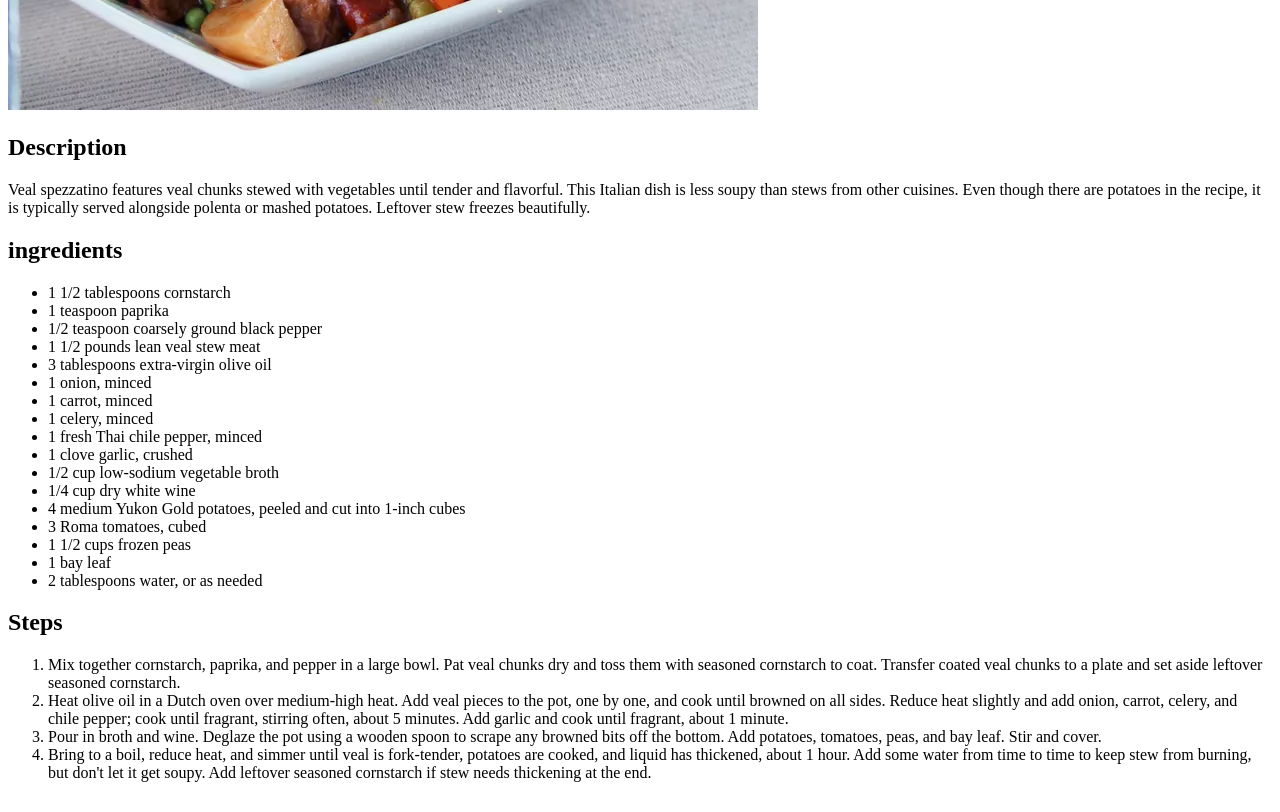
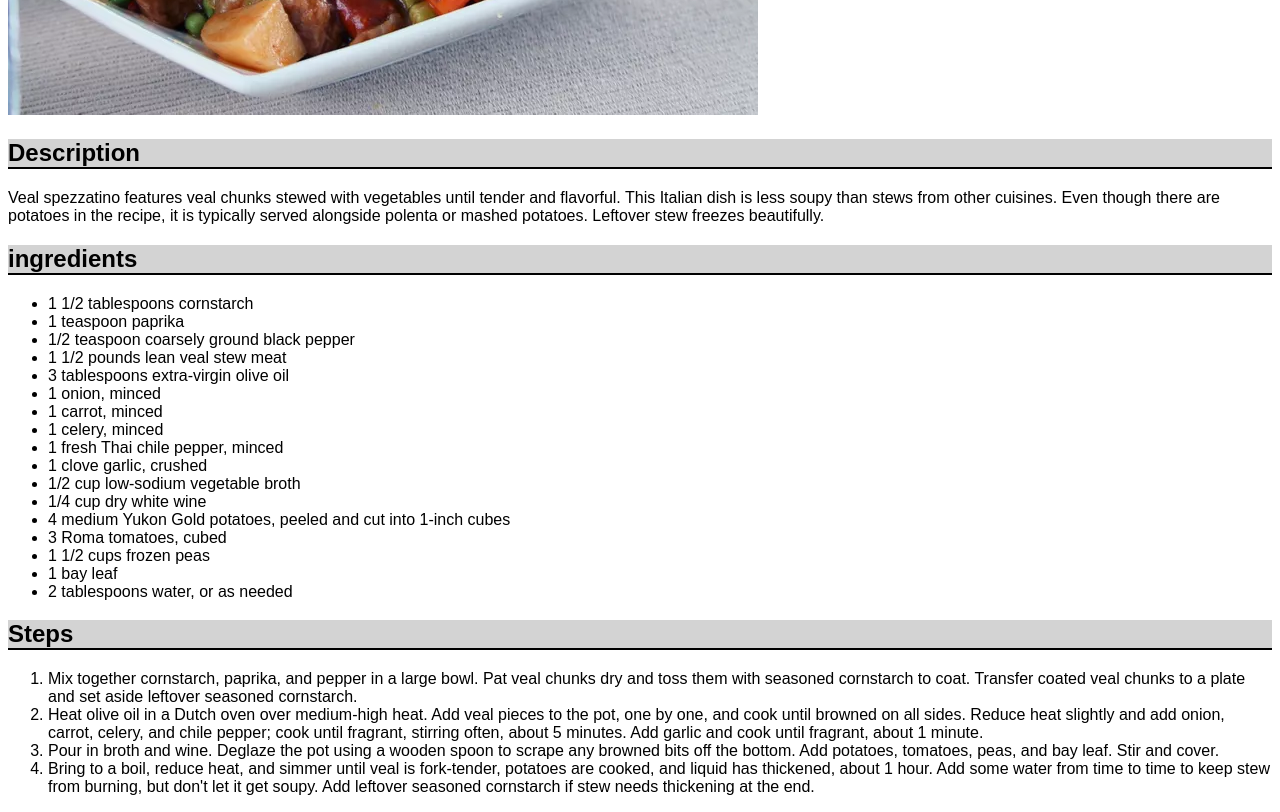
Before and after one commit to NickFr3/odin-recipes, a plain HTML site: page recipes/spezzatino.html in a window 1280 px wide. Shown: the part 720-1532 px from the top of the page. Drawn offline with Linux system fonts and the light colour scheme.

Commit message:
Add style.css, update index.html and recipes

```diff
--- a/recipes/spezzatino.html
+++ b/recipes/spezzatino.html
@@ -3,21 +3,22 @@
 <html lang="en">
     <head>
         <meta charset="utf-8">
+        <link rel="stylesheet" href="../style.css">
         <title>Veal Spezzatino Recipe</title>
     </head>
 
     <body>
-        <h1>Veal Spezzatino</h1>
+        <h1 class="title">Veal Spezzatino</h1>
         <img src="../assets/8445775-89048a0e56904430b98f0995ffee5236.webp" alt="spezzatino image">
 
-        <h2>Description</h2>
+        <h2 class="title small">Description</h2>
         <p>
             Veal spezzatino features veal chunks stewed with vegetables until tender and flavorful.
             This Italian dish is less soupy than stews from other cuisines. Even though there are potatoes in the recipe,
             it is typically served alongside polenta or mashed potatoes. Leftover stew freezes beautifully.
         </p>
 
-        <h2>ingredients</h2>
+        <h2 class="title small">ingredients</h2>
             <ul>
                 <li>1 1/2 tablespoons cornstarch</li>
                 <li>1 teaspoon paprika</li>
@@ -38,7 +39,7 @@
                 <li>2 tablespoons water, or as needed</li>
             </ul>
 
-        <h2>Steps</h2>
+        <h2 class="title small">Steps</h2>
         <ol>
             <li>
                 Mix together cornstarch, paprika, and pepper in a large bowl.
--- /dev/null
+++ b/style.css
@@ -0,0 +1,13 @@
+* {
+    font-family: Arial, Helvetica, sans-serif;
+}
+
+.title {
+    font-weight: bold;
+    border-bottom: 5px solid black;
+}
+
+.title.small {
+    border-bottom: 2px solid black;
+    background-color: lightgray;
+}
```
Also changed, not shown: index.html (+2 -1 lines), recipes/brownies.html (+5 -4 lines), recipes/pancakes.html (+5 -4 lines).
